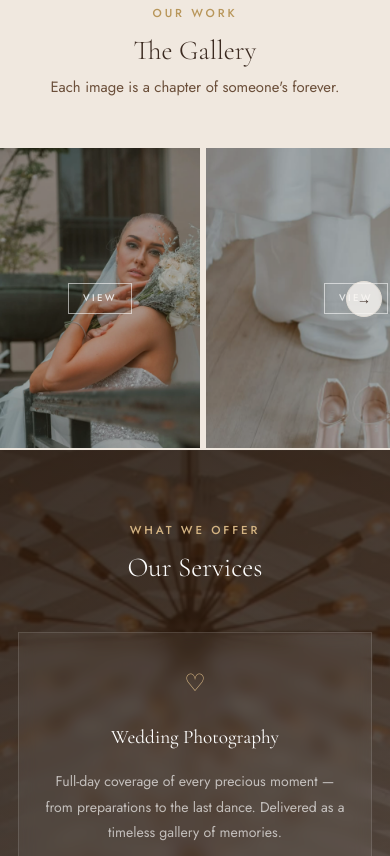
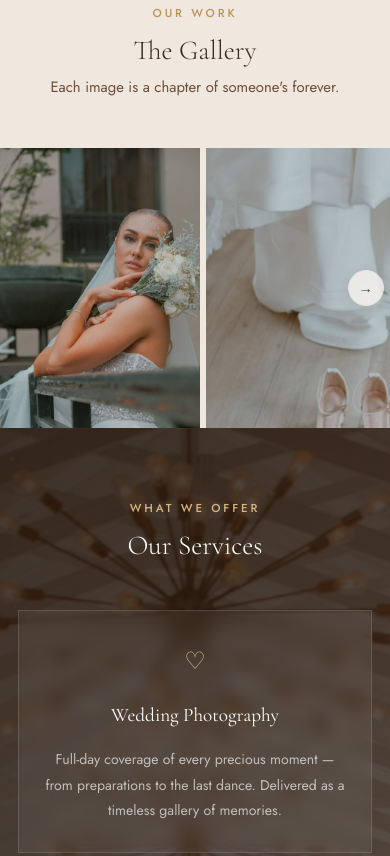
Before and after one commit to everlastingfocus/everlastingfocus.github.io, a plain HTML site: page index.html in a window 390 px wide. Shown: the part 1748-2604 px from the top of the page. Drawn offline with nearby package versions, Linux system fonts and the light colour scheme.

Commit message:
Add files via upload

```diff
--- a/index.html
+++ b/index.html
@@ -192,7 +192,7 @@
       <div class="packages-grid">
 
         <!-- NR 01 -->
-        <div class="package-card reveal">
+        <div class="package-card">
           <div class="package-num">NR 01</div>
           <h3>Pure Bliss</h3>
           <p class="package-type">Photography Only</p>
@@ -213,7 +213,7 @@
         </div>
 
         <!-- NR 02 -->
-        <div class="package-card featured reveal">
+        <div class="package-card featured">
           <div class="package-num">NR 02</div>
           <h3>Golden Moments</h3>
           <p class="package-type">Photography Only</p>
@@ -235,7 +235,7 @@
         </div>
 
         <!-- NR 03 -->
-        <div class="package-card reveal">
+        <div class="package-card">
           <div class="package-num">NR 03</div>
           <h3>Radiant Romance</h3>
           <p class="package-type">Photography &amp; Film</p>
@@ -274,22 +274,22 @@
         <p class="process-intro">Working with Everlasting Focus is an experience built on intention. It's not about rushing through moments or staging perfection — it's about creating space for the real, the honest, and the beautifully unplanned. Every step of the process is designed to feel calm, personal, and deeply connected to your story.</p>
       </div>
       <div class="process-grid">
-        <div class="process-item reveal">
+        <div class="process-item">
           <div class="process-icon">&#9825;</div>
           <h3>A Process That Slows Down Time</h3>
           <p>From the first conversation to the final delivery, everything is crafted to help you breathe. We guide you gently, never forcing moments, never interrupting the natural flow of your day. The result is imagery that feels lived-in, not manufactured.</p>
         </div>
-        <div class="process-item reveal reveal-delay-1">
+        <div class="process-item">
           <div class="process-icon">&#9825;</div>
           <h3>Presence Over Performance</h3>
           <p>You won't be asked to "act" for the camera. Instead, we help you settle into the moment so your connection leads the way. The focus stays on how the day feels — the quiet glances, the soft laughter, the warmth between you.</p>
         </div>
-        <div class="process-item reveal reveal-delay-2">
+        <div class="process-item">
           <div class="process-icon">&#9825;</div>
           <h3>Cinematic Storytelling With Heart</h3>
           <p>Your gallery becomes more than a collection of images. It becomes a narrative — paced, curated, and designed to hold attention. Every frame is chosen for its emotional weight, creating a viewing experience that feels immersive and timeless.</p>
         </div>
-        <div class="process-item reveal reveal-delay-3">
+        <div class="process-item">
           <div class="process-icon">&#9825;</div>
           <h3>A Collaboration That Feels Natural</h3>
           <p>We work with you, not around you. We listen, adapt, and shape the experience to fit your energy. Whether your day is slow and intimate or full of movement, the approach remains the same: honest, unobtrusive, and deeply human.</p>
--- a/styles.css
+++ b/styles.css
@@ -380,17 +380,22 @@ h2.light { color: var(--white); }
 /* Gallery horizontal scroll */
 .gallery-scroll-wrap {
   position: relative;
+  width: 100%;
+  overflow: hidden;   /* clips the track so it doesn't break page layout */
 }
 .gallery-track {
   display: flex;
+  flex-direction: row;      /* explicit — prevents mobile vertical fallback */
+  flex-wrap: nowrap;        /* explicit — items must stay in one row */
+  align-items: stretch;
   gap: 6px;
+  width: 100%;
   overflow-x: auto;
   overflow-y: hidden;
   scroll-snap-type: x mandatory;
   -webkit-overflow-scrolling: touch;
   scrollbar-width: none;        /* Firefox */
   cursor: grab;
-  padding-bottom: 2px;          /* prevent clipping box-shadow */
 }
 .gallery-track::-webkit-scrollbar { display: none; }
 .gallery-track.dragging { cursor: grabbing; scroll-snap-type: none; }
@@ -399,12 +404,11 @@ h2.light { color: var(--white); }
   position: relative;
   overflow: hidden;
   cursor: pointer;
-  flex-shrink: 0;
-  width: 300px;
+  flex: 0 0 300px;      /* flex-grow:0, flex-shrink:0, explicit width */
   height: 440px;
   scroll-snap-align: start;
 }
-.gallery-item.wide { width: 480px; }
+.gallery-item.wide { flex-basis: 480px; }
 
 .gallery-item img {
   transition: transform 0.65s ease;
@@ -1103,8 +1107,8 @@ button, a, input, select, textarea {
   .about-text .btn-solid { display: block; text-align: center; }
 
   /* Gallery — smaller items on tablet */
-  .gallery-item { width: 240px; height: 360px; }
-  .gallery-item.wide { width: 380px; }
+  .gallery-item { flex-basis: 240px; height: 360px; }
+  .gallery-item.wide { flex-basis: 380px; }
 
   /* Packages */
   .packages-grid { grid-template-columns: 1fr; max-width: 480px; margin: 0 auto; }
@@ -1157,21 +1161,12 @@ button, a, input, select, textarea {
   .about-text p { font-size: 0.93rem; }
   .section-sub { font-size: 0.93rem; margin-bottom: 2rem; }
 
-  /* Gallery — mobile sizes, show overlay hint */
-  .gallery-item { width: 200px; height: 300px; }
-  .gallery-item.wide { width: 300px; }
+  /* Gallery — mobile sizes (overlay stays hidden, tap to open) */
+  .gallery-item { flex-basis: 200px; height: 280px; }
+  .gallery-item.wide { flex-basis: 300px; }
   .gallery-arrow { width: 36px; height: 36px; font-size: 0.9rem; }
-  .gallery-arrow-prev { left: 0.5rem; }
-  .gallery-arrow-next { right: 0.5rem; }
-  .gallery-overlay {
-    opacity: 1;
-    background: rgba(59,42,32,0.18);
-  }
-  .gallery-overlay span {
-    font-size: 0.6rem;
-    padding: 0.4rem 0.9rem;
-    opacity: 0.8;
-  }
+  .gallery-arrow-prev { left: 0.4rem; }
+  .gallery-arrow-next { right: 0.4rem; }
 
   /* Packages + Process */
   .packages-grid { max-width: 100%; }
```
